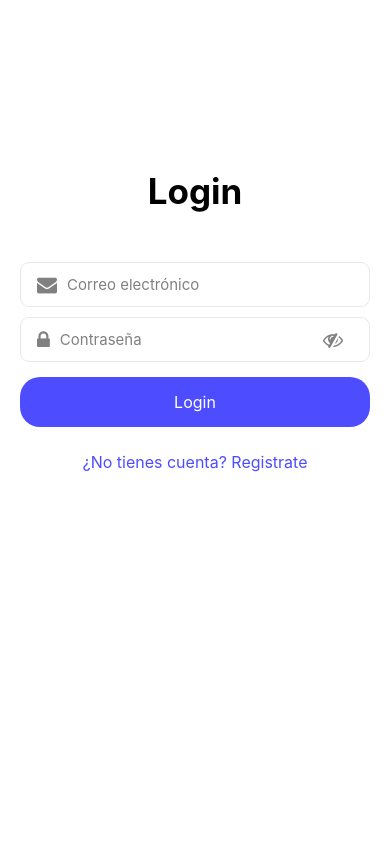
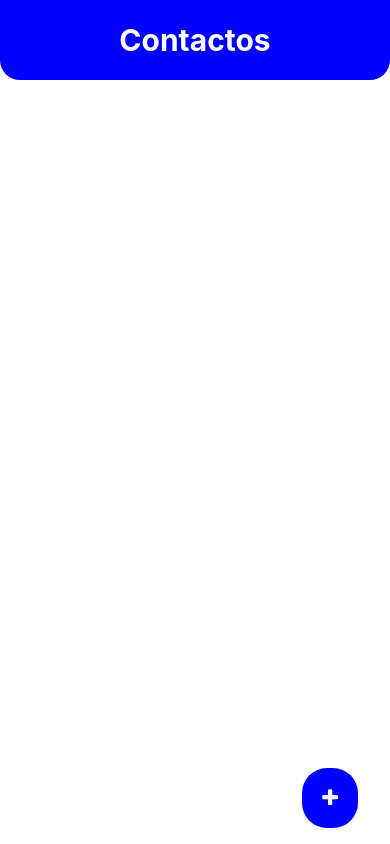
Before and after one commit to AbigaailAcuna/Desafio2_DPS_Ej2, a React Native app: screen / in a window 390 px wide. Built offline with nearby package versions, Linux system fonts and the light colour scheme.

Commit message:
Update App.js

```diff
--- a/App.js
+++ b/App.js
@@ -9,7 +9,7 @@ import AddContactScreen from './screens/AddContactScreen';
 export default function App() {
   return (
     <View style={styles.container}>
-      <SignInScreen />
+      <ContactScreen />
     </View>
   );
 }
```
